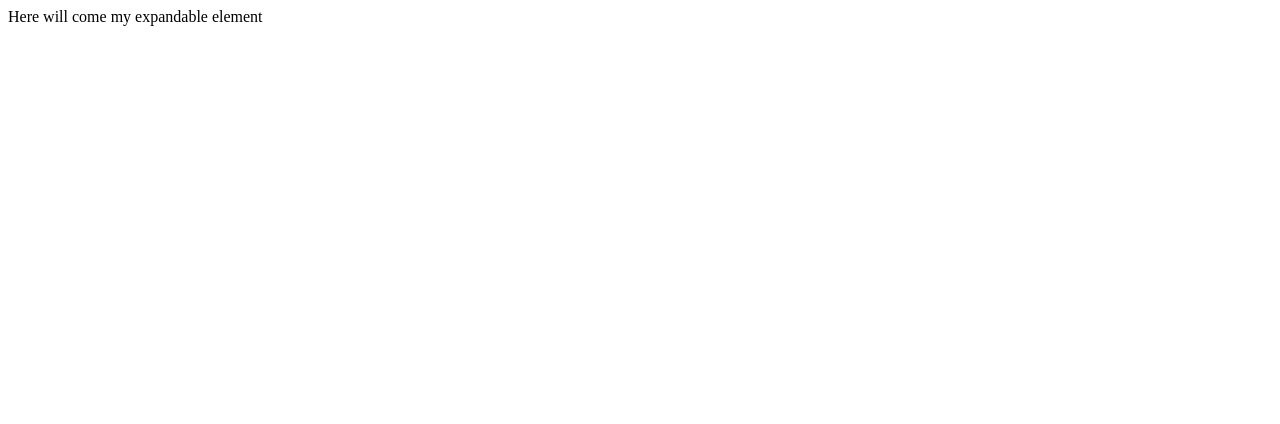
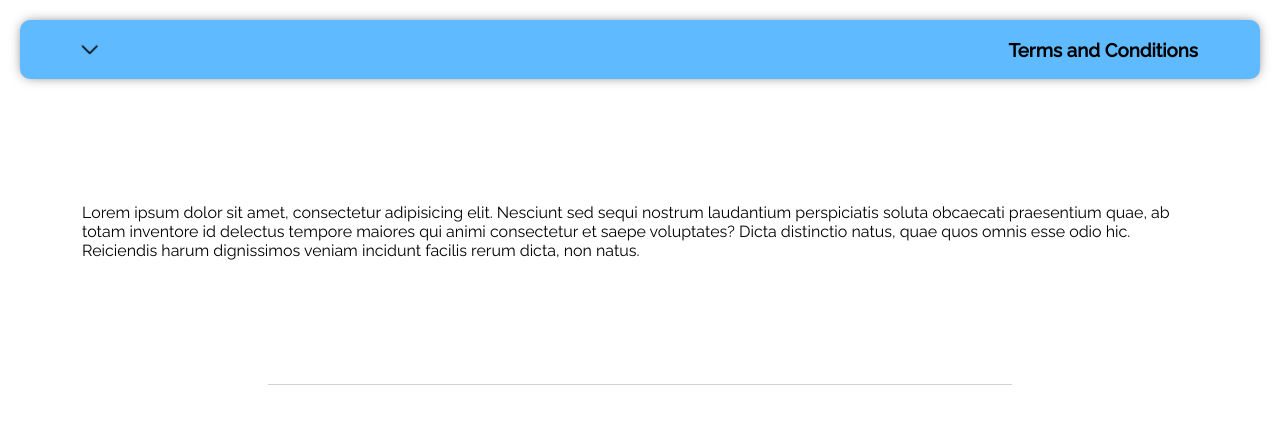
Before and after one commit to PetrStoklas/expandable-element, a plain HTML site: page index.html in a window 1280 px wide. Drawn offline with Linux system fonts and the light colour scheme.

Commit message:
basic styling

```diff
--- a/index.html
+++ b/index.html
@@ -9,14 +9,27 @@
         <title>Expandable Element</title>
         <meta name="description" content="">
         <meta name="viewport" content="width=device-width, initial-scale=1">
+        <link href="https://fonts.googleapis.com/css?family=Raleway:400,500" rel="stylesheet">
         <link rel="stylesheet" href="style.css">
     </head>
     <body>
         <!--[if lt IE 7]>
             <p class="browsehappy">You are using an <strong>outdated</strong> browser. Please <a href="#">upgrade your browser</a> to improve your experience.</p>
         <![endif]-->
-        Here will come my expandable element
-
+        <div class="wrapper">
+            <div class="accordion">
+                <div class="title-container">
+                    <img class="arrow closed" src="img/arrow.png" >
+                    <h3 class="title">Terms and Conditions</h3>
+                </div>
+                <div class="text-container closed">
+                    <p class="text">
+                        Lorem ipsum dolor sit amet, consectetur adipisicing elit. Nesciunt sed sequi nostrum laudantium perspiciatis soluta obcaecati praesentium quae, ab totam inventore id delectus tempore maiores qui animi consectetur et saepe voluptates? Dicta distinctio natus, quae quos omnis esse odio hic. Reiciendis harum dignissimos veniam incidunt facilis rerum dicta, non natus.
+                    </p>
+                    <hr class="bottom-line">
+                </div>
+            </div>
+        </div>
         <script src="index.js" async defer></script>
     </body>
 </html>
--- a/style.css
+++ b/style.css
@@ -0,0 +1,41 @@
+body {
+  box-sizing: border-box;
+  margin: 0;
+}
+
+.wrapper {
+  margin: 20px;
+}
+
+.accordion {
+  font-family: "Raleway", sans-serif;
+}
+
+.title-container {
+  border-radius: 10px;
+  display: flex;
+  justify-content: space-between;
+  padding: 0 5%;
+
+  background-color: rgb(96, 186, 255);
+  -webkit-box-shadow: 0px 0px 13px -4px rgba(0, 0, 0, 0.75);
+  -moz-box-shadow: 0px 0px 13px -4px rgba(0, 0, 0, 0.75);
+  box-shadow: 0px 0px 13px -4px rgba(0, 0, 0, 0.75);
+}
+
+.arrow {
+  transform: rotate(90deg);
+  object-fit: none;
+}
+
+.text {
+  width: 90%;
+  margin: 10% auto;
+}
+
+.bottom-line {
+  height: 1px;
+  border: none;
+  background-color: lightgrey;
+  width: 60%;
+}
```
Also changed, not shown: img/arrow.png (added), 2 other files.
